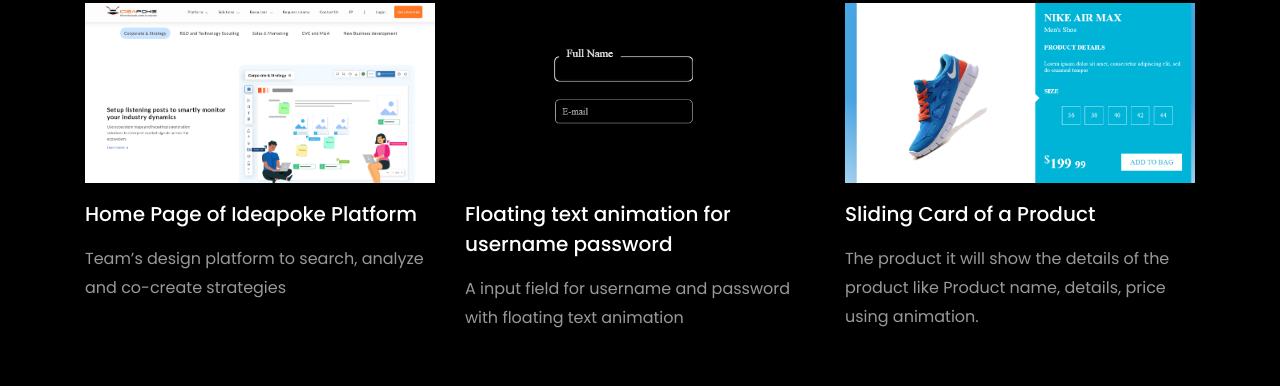
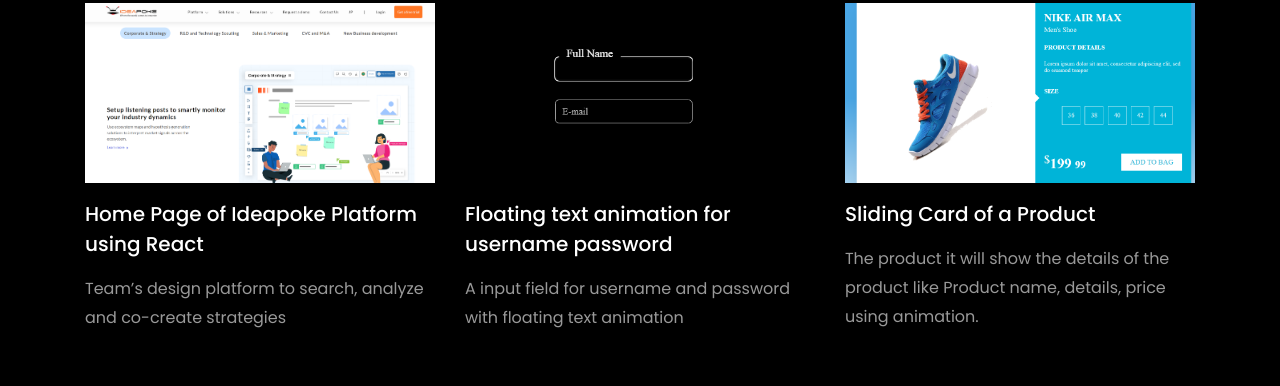
Before and after one commit to rimpa5036/Rimpa-Ghosh, a plain HTML site: page index.html in a window 1280 px wide. Shown: the part 3505-3891 px from the top of the page. Drawn offline with Linux system fonts and the light colour scheme; files whose address does not match are found by name.

Commit message:
Update index.html

```diff
--- a/index.html
+++ b/index.html
@@ -353,7 +353,7 @@ interfaces for web and mobile applications.</p>
               </a>
               <div class="text mt-3 float-right d-block">
 
-                <h3 class="heading"><a href="https://www.ideapoke.com/">Home Page of Ideapoke Platform</a></h3>
+                <h3 class="heading"><a href="https://www.ideapoke.com/">Home Page of Ideapoke Platform using React</a></h3>
                 <p>Team’s design platform to search, analyze and co-create strategies</p>
               </div>
             </div>
```
